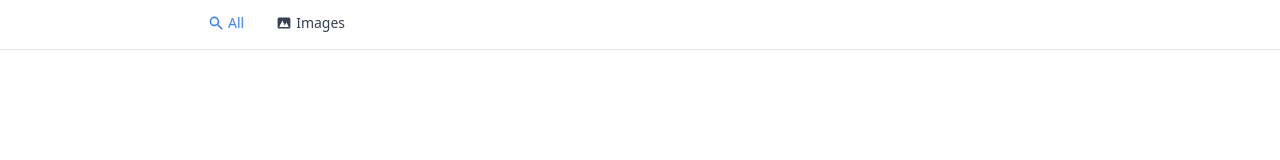
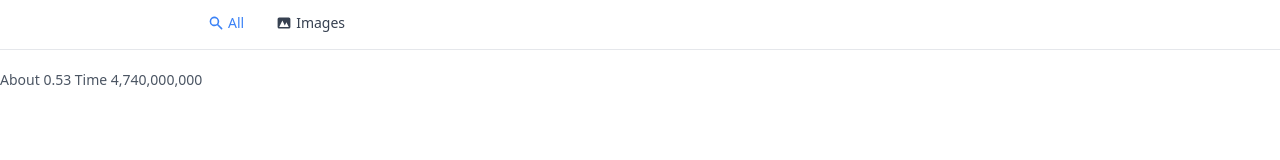
Before and after one commit to Barenyakumar/your_google, a Next.js app: page /search in a window 1280 px wide. Shown: the part 125-285 px from the top of the page. Built offline with nearby package versions, Linux system fonts and the light colour scheme; no server answers.

Commit message:
create about and title change dynamic

```diff
--- /dev/null
+++ b/components/SearchResults.js
@@ -0,0 +1,11 @@
+import React from 'react'
+
+export default function SearchResults({results}) {
+  return (
+    <div>
+      <p className='text-gray-600 text-sm mb-5 mt-5'>
+        About {results.searchInformation.formattedSearchTime} Time {results.searchInformation.formattedTotalResults}
+      </p>
+    </div>
+  )
+}
--- a/pages/search.jsx
+++ b/pages/search.jsx
@@ -1,22 +1,25 @@
 import Head from "next/head";
+import { useRouter } from "next/router";
 import SearchHeader from "../components/SearchHeader";
+import SearchResults from "../components/SearchResults";
 import Response from "../Response";
+
 
 export default function search({ results }) {
   console.log(results);
+  const router = useRouter()
   return (
     <div>
       {/* head */}
       <Head>
-        <title>Search Page</title>
+        <title>{ router.query.term}</title>
       </Head>
 
       {/* search-header */}
-      <SearchHeader/>
+      <SearchHeader />
 
       {/* search-results */}
-
-
+      <SearchResults results={results} />
     </div>
   )
 }
```
